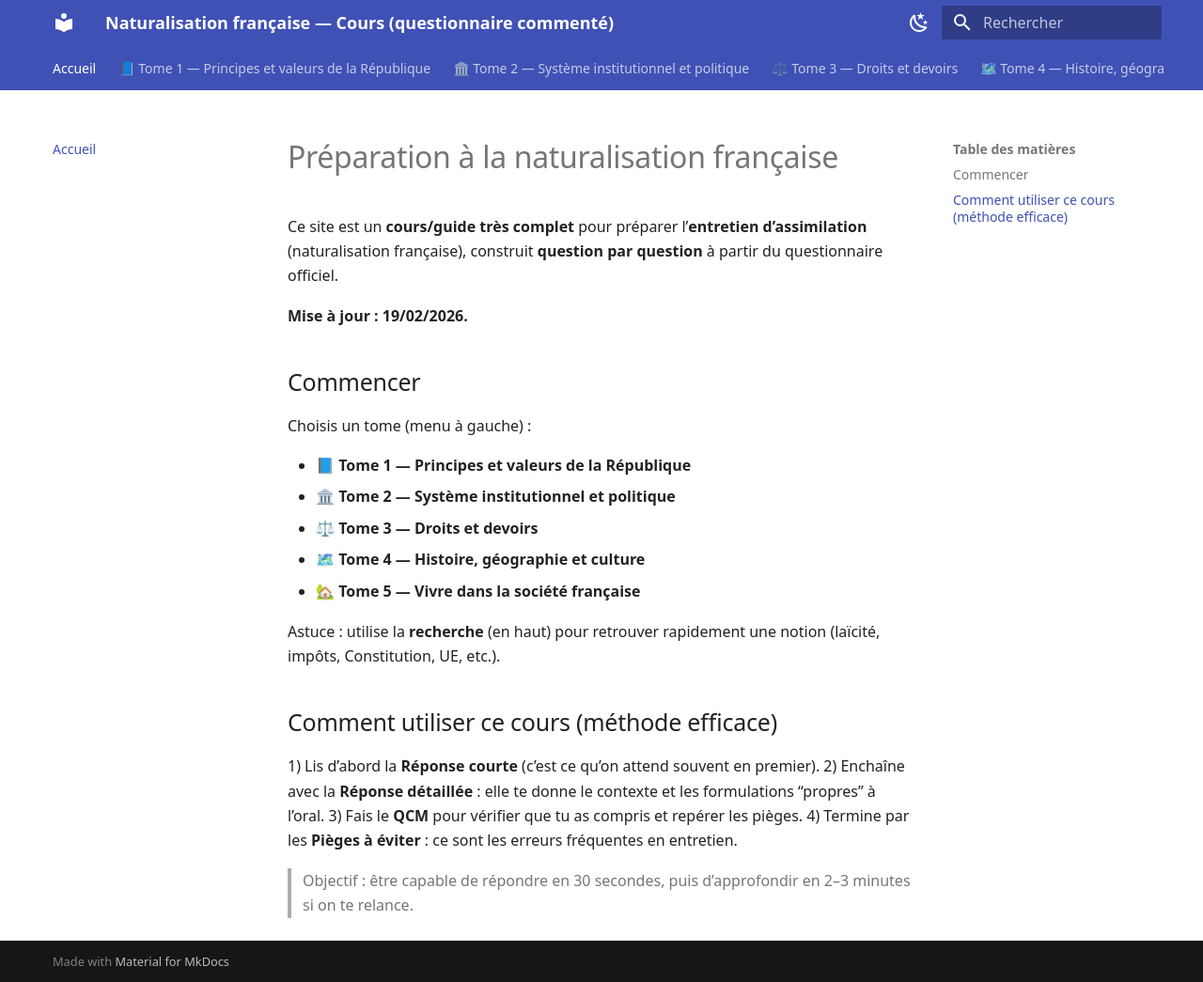
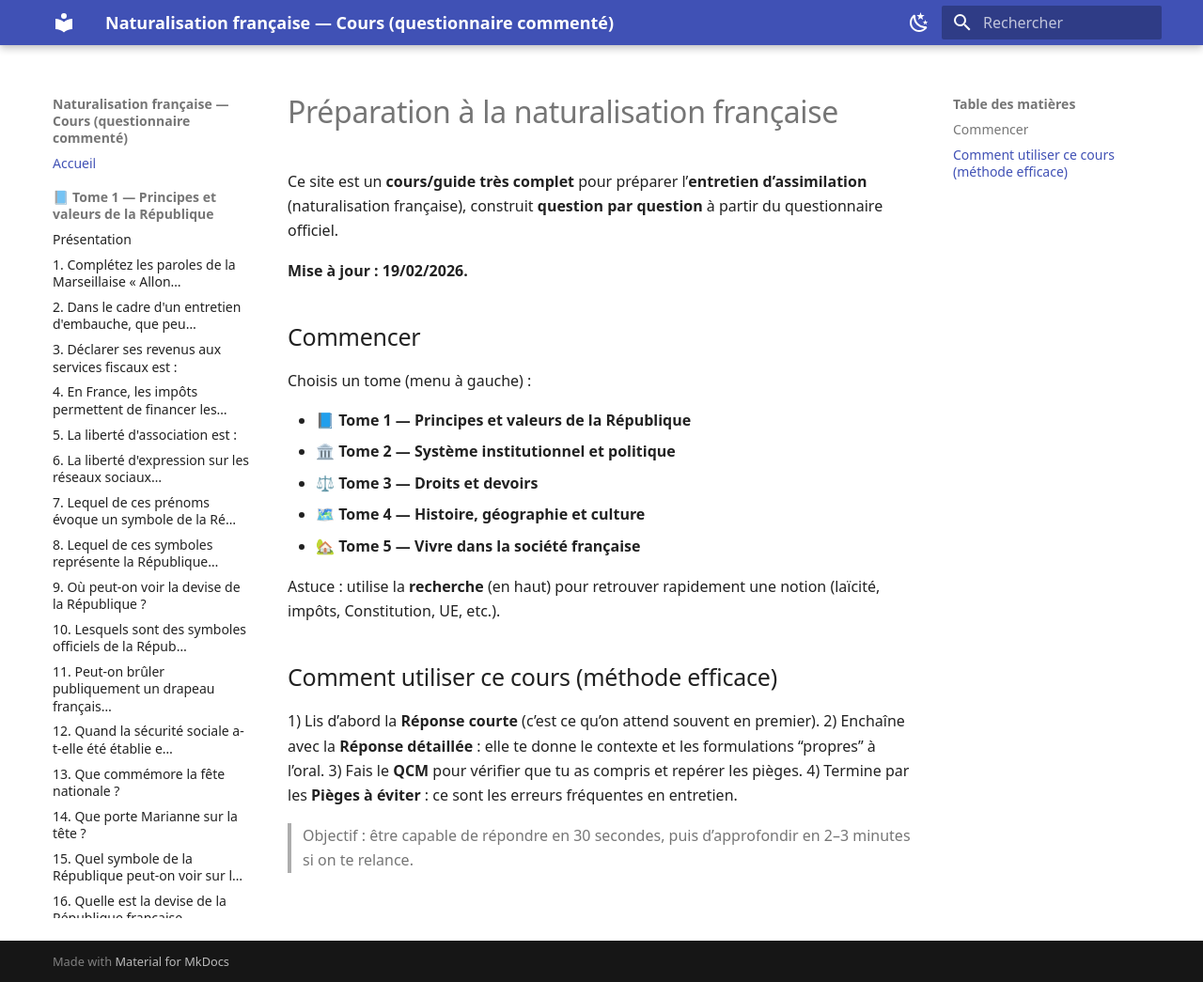
Before and after one commit to vincer88/cours-natu, an MkDocs documentation site: the page built from docs/index.md, in a window 1280 px wide and 1045 px high. Shown: the whole window at 94% size. Built offline with MkDocs 1.6.1 and Material for MkDocs 9.7.7, drawn with Linux system fonts in a browser that asks for light colours.

Commit message:
UX: disable top navigation tabs (avoid hidden tomes)

```diff
--- a/mkdocs.yml
+++ b/mkdocs.yml
@@ -11,7 +11,7 @@ theme:
   features:
     - navigation.instant
     - navigation.tracking
-    - navigation.tabs
+    # navigation.tabs (désactivé : trop de tomes rendent les onglets du haut inaccessibles)
     - navigation.sections
     - navigation.top
     - search.suggest
```
